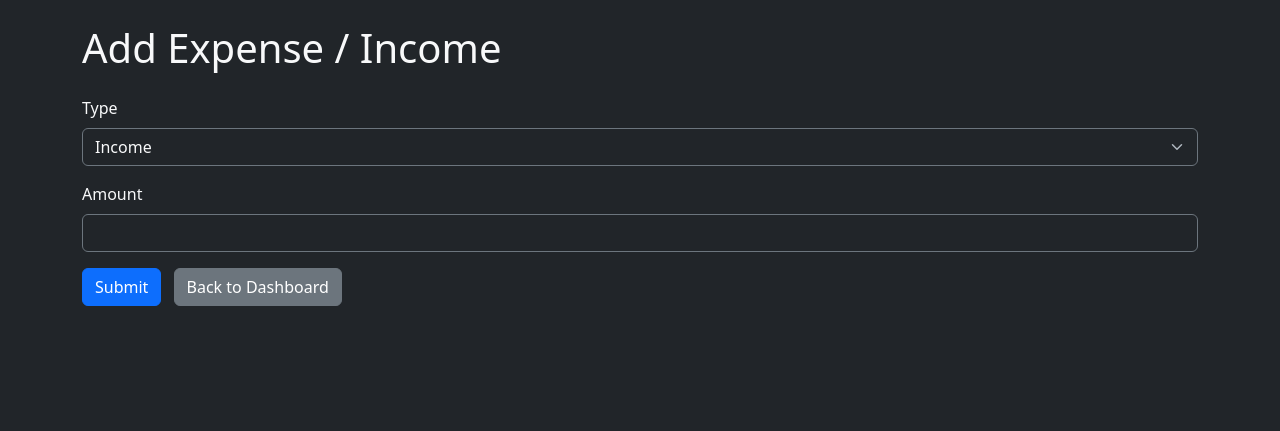
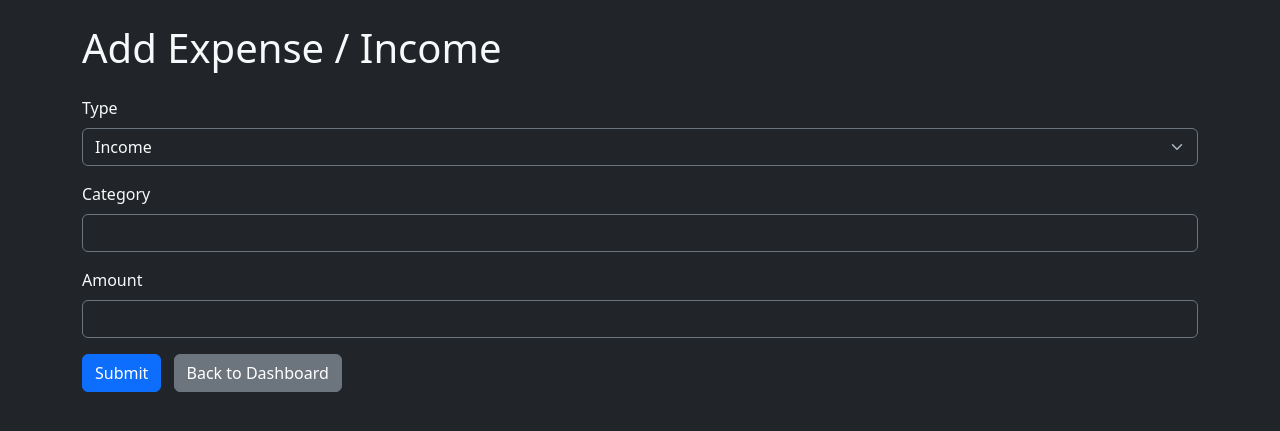
Before and after one commit to qutubqadri/credit_monitor, a Flask app: page /add_transaction in a window 1280 px wide. Shown: the part 56-487 px from the top of the page. Run offline with Flask 3, Linux system fonts and the light colour scheme; the visitor is signed in with stand-in values (Sample User, id 1).

Commit message:
Dashboard: add category to add_expense.html page

```diff
--- a/templates/add_expense.html
+++ b/templates/add_expense.html
@@ -13,6 +13,12 @@
       </select>
     </div>
     <div class="mb-3">
+        <label for="category" class="form-label">Category</label>
+        <input id="category" name="category" type="text"
+               class="form-control bg-dark text-light border-secondary"
+               required value="{{ tx[2] if tx else '' }}">
+    </div>
+    <div class="mb-3">
       <label for="amount" class="form-label">Amount</label>
       <input id="amount" name="amount" type="number" step="0.01"
              class="form-control bg-dark text-light border-secondary" required>
```
